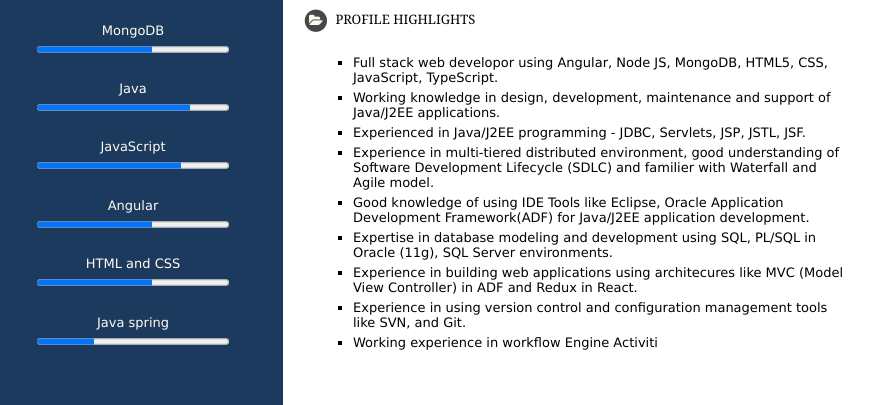
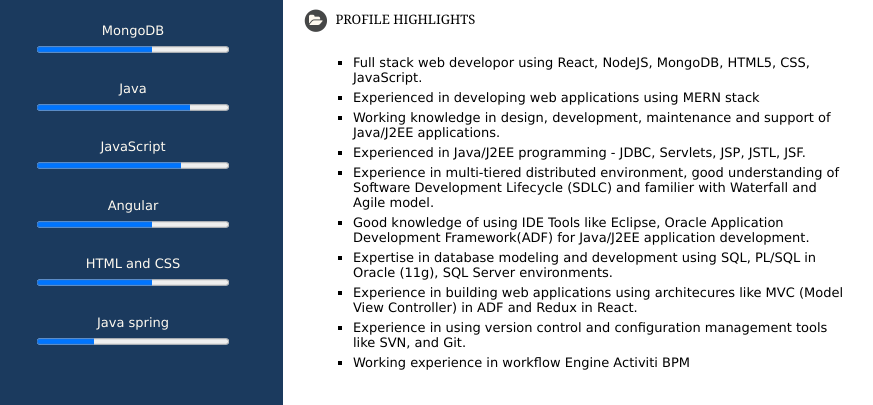
Before and after one commit to freelyfranciz/MyResume, a website: page index.html in a window 1280 px wide. Shown: the part 886-1291 px from the top of the page, without its empty margins (17-890 px from the left). Drawn offline with Linux system fonts and the light colour scheme.

Commit message:
Mern stack added

```diff
--- a/index.html
+++ b/index.html
@@ -266,10 +266,11 @@
                     PROFILE HIGHLIGHTS
                 </h6>
             </div>
-            <div style="padding-bottom: 30px;">
+            <div style="padding-bottom: 15px;">
                 <ul class="list-style">
-                    <li>Full stack web developor using Angular, Node JS, MongoDB, HTML5, CSS, JavaScript, TypeScript.
+                    <li>Full stack web developor using React, NodeJS, MongoDB, HTML5, CSS, JavaScript.
                     </li>
+                    <li>Experienced in developing web applications using MERN stack</li>
                     <li>Working knowledge in design, development, maintenance and support of Java/J2EE applications.
                     </li>
                     <li>Experienced in Java/J2EE programming - JDBC, Servlets, JSP, JSTL, JSF.</li>
@@ -282,13 +283,13 @@
                     <li>Experience in building web applications using architecures like MVC (Model View
                         Controller) in ADF and Redux in React.</li>
                     <li>Experience in using version control and configuration management tools like SVN, and Git.</li>
-                    <li>Working experience in workflow Engine Activiti</li>
+                    <li>Working experience in workflow Engine Activiti BPM</li>
                 </ul>
             </div>
 
 
             <!--page break-->
-            <div style="padding-top: 25px;">
+            <div style="padding-top: 20px;">
                 <h6 class="mainheadings">
                     <span class="fa-stack fa-1x" style="margin-right:3px;">
                         <i class="fa fa-circle fa-stack-2x" style="color:rgb(70, 71, 71);"></i>
```
